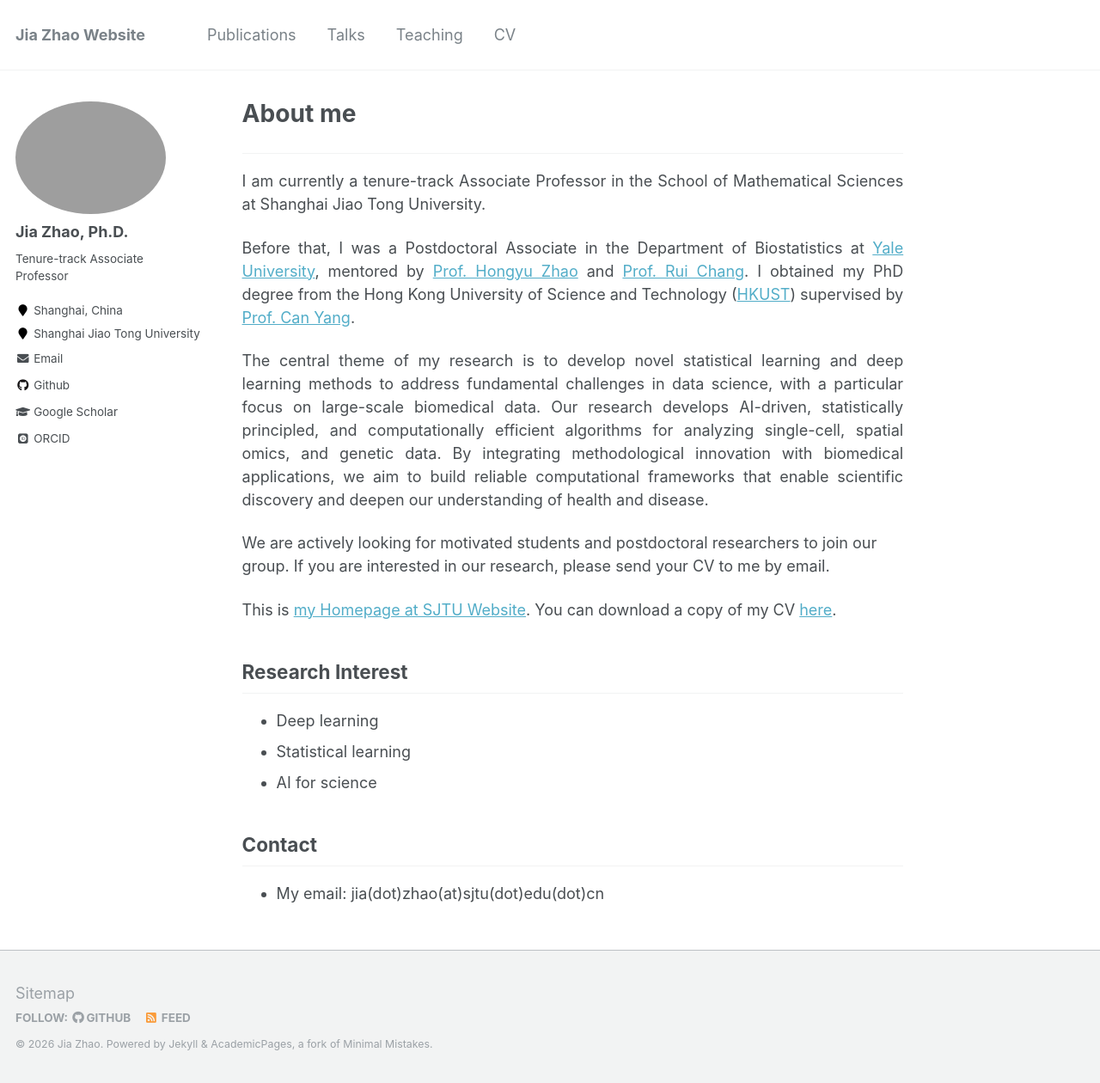
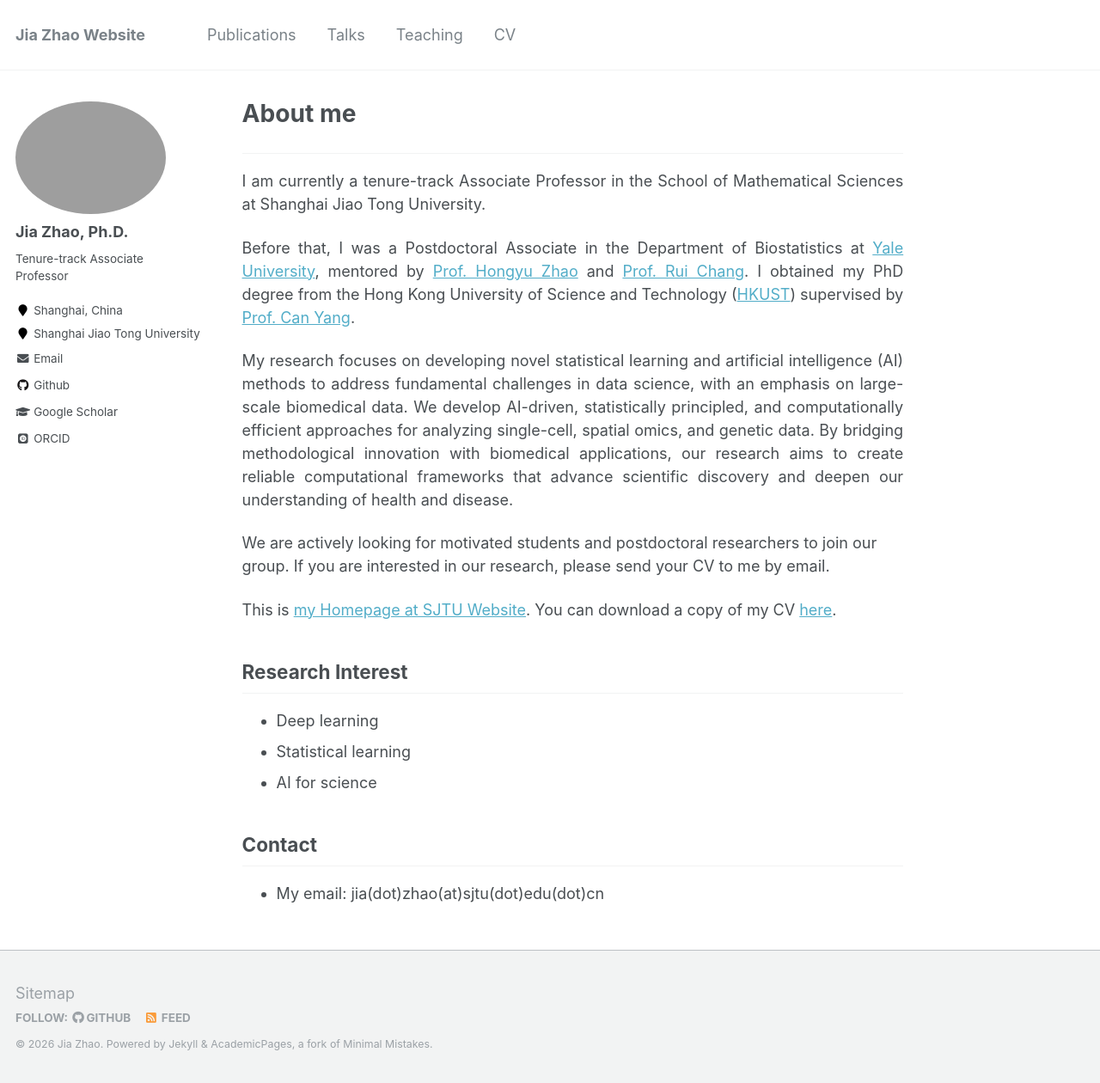
Before and after one commit to jiazhao97/jiazhao97.github.io, a Jekyll site: the page built from _pages/about.md, in a window 1280 px wide and 1260 px high. Shown: the whole window at 86% size. Built offline with Jekyll 4.4.1, drawn with Linux system fonts in a browser that asks for light colours; some web fonts are replaced.

Commit message:
Update about.md

```diff
--- a/_pages/about.md
+++ b/_pages/about.md
@@ -19,7 +19,7 @@ Before that, I was a Postdoctoral Associate in the Department of Biostatistics a
 </p>
 
 <p style="text-align: justify">
-The central theme of my research is to develop novel statistical learning and deep learning methods to address fundamental challenges in data science, with a particular focus on large-scale biomedical data. Our research develops AI-driven, statistically principled, and computationally efficient algorithms for analyzing single-cell, spatial omics, and genetic data. By integrating methodological innovation with biomedical applications, we aim to build reliable computational frameworks that enable scientific discovery and deepen our understanding of health and disease.
+My research focuses on developing novel statistical learning and artificial intelligence (AI) methods to address fundamental challenges in data science, with an emphasis on large-scale biomedical data. We develop AI-driven, statistically principled, and computationally efficient approaches for analyzing single-cell, spatial omics, and genetic data. By bridging methodological innovation with biomedical applications, our research aims to create reliable computational frameworks that advance scientific discovery and deepen our understanding of health and disease.
 </p>
 
 We are actively looking for motivated students and postdoctoral researchers to join our group. If you are interested in our research, please send your CV to me by email.
```
